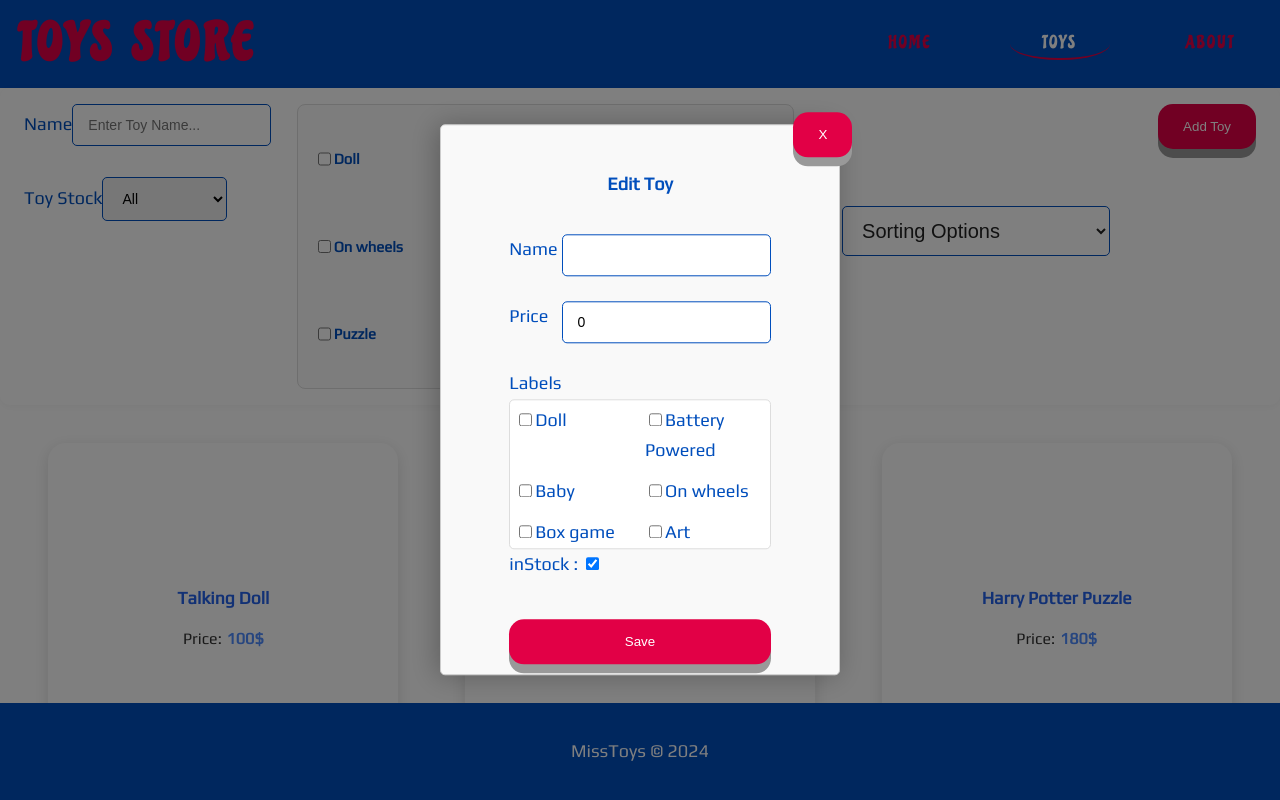
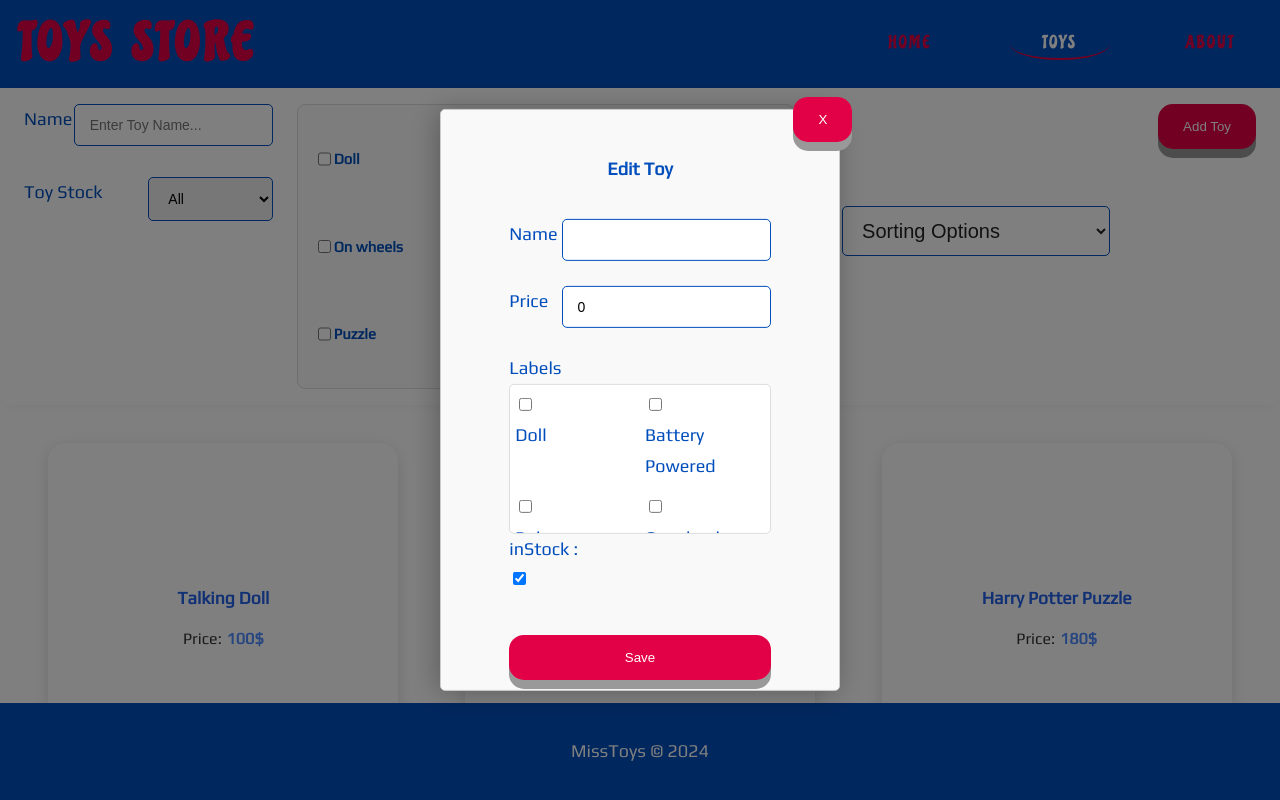
Before and after one commit to DekelAH/missToys-proj, a React (Vite) app: page /#/toy/edit/1 in a window 1280 px wide. Shown: the top 800 px of the page. Built offline with nearby package versions, Linux system fonts and the light colour scheme.

Commit message:
css fixes

```diff
--- a/src/assets/css/cmps/ToyFilter.css
+++ b/src/assets/css/cmps/ToyFilter.css
@@ -8,6 +8,12 @@
     gap: 1.5rem;
     align-items: start;
     width: 100%;
+}
+
+label {
+
+    display: flex;
+    justify-content: space-between;
 }
 
 .inputs {
@@ -57,16 +63,19 @@
         grid-template-columns: 1fr;
         gap: 1rem;
     }
+
     .labels-checkboxes {
         grid-template-columns: 1fr;
         margin-top: 0.5rem;
         padding: 0.75rem 0.5rem;
     }
+
     .labels-checkboxes h4 {
         writing-mode: horizontal-tb;
         text-align: left;
         margin-bottom: 0.5rem;
     }
+
     .labels-grid {
         grid-template-columns: repeat(auto-fit, minmax(120px, 1fr));
         gap: 0.5rem;
@@ -77,12 +86,15 @@
     .toy-filter {
         padding: 0.5rem;
     }
+
     .filter-row {
         gap: 0.75rem;
     }
+
     .labels-checkboxes {
         padding: 0.5rem;
     }
+
     .labels-grid {
         grid-template-columns: 1fr;
         gap: 0.5rem;
```
